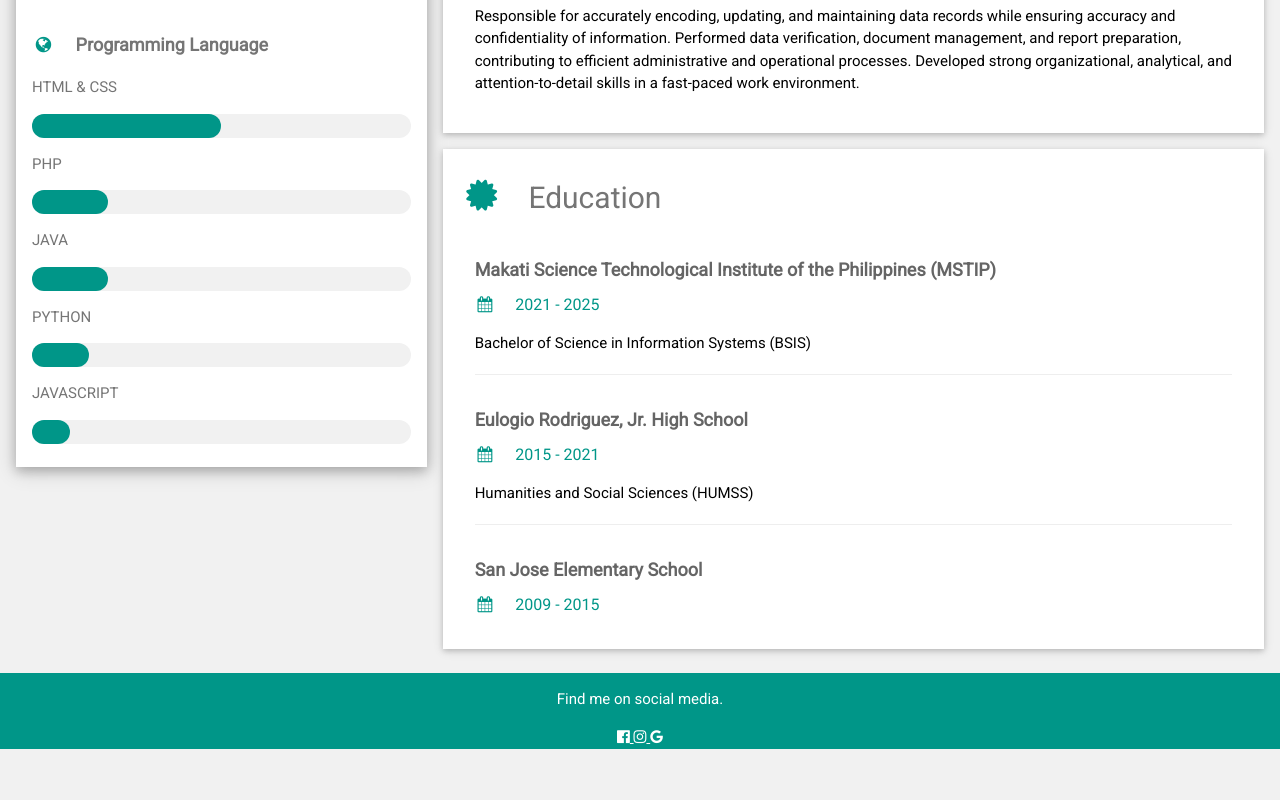
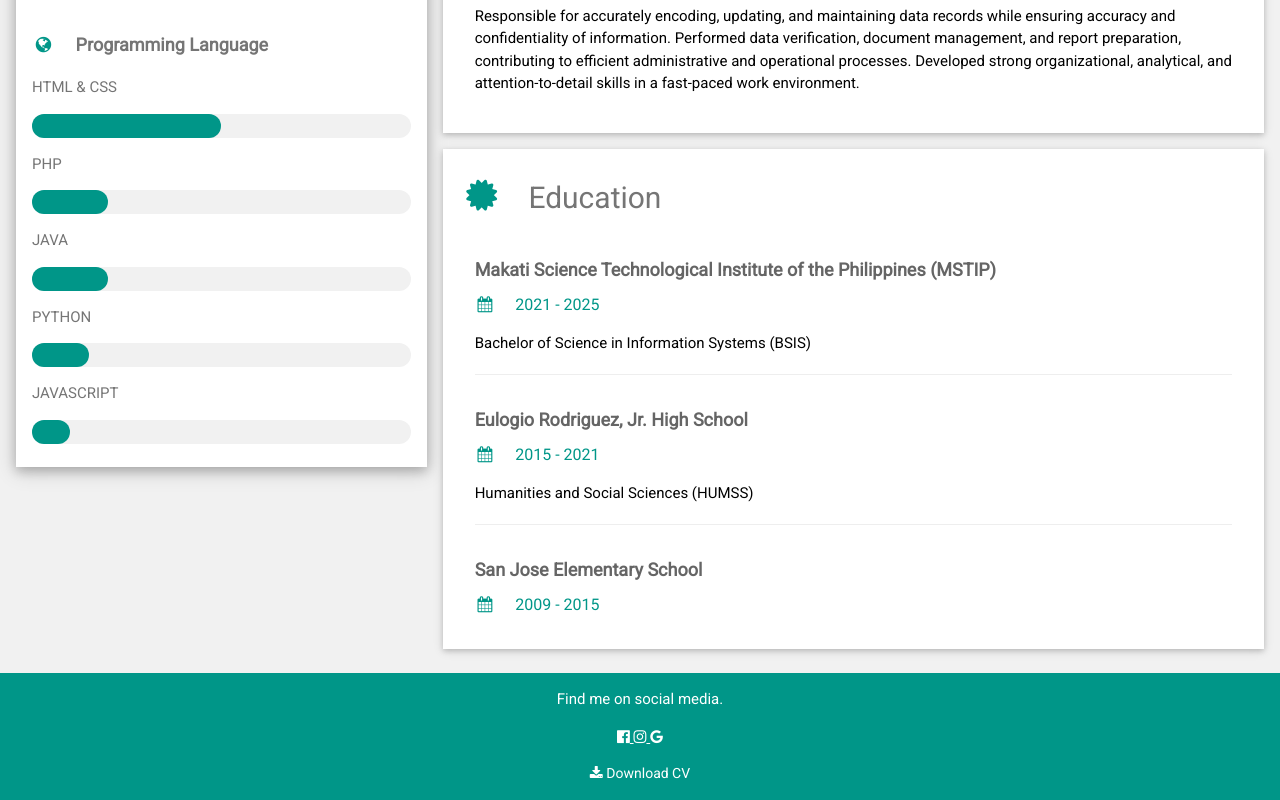
Before and after one commit to wizziekyle/Porfolio_CV, a plain HTML site: page index.html in a window 1280 px wide. Shown: the part 983-1783 px from the top of the page. Before the commit the page ends 1732 px from the top, so only its background shows below. Drawn offline with nearby package versions, Linux system fonts and the light colour scheme.

Commit message:
Update index.html

```diff
--- a/index.html
+++ b/index.html
@@ -344,6 +344,12 @@ Bachelor of Science in Information Systems (BSIS)
 </a>
 
 <br>
+
+ <!-- Download CV Button -->
+<a href="/Porfolio_CV/Kyle_Nicdao_CV.pdf" download="Kyle_Nicdao_CV.pdf" class="w3-text-white w3-hover-opacity" style="text-decoration:none; font-size:14px; display:inline-block; margin:15px 0;">
+<i class="fa fa-download"></i> Download CV </a>
+
+<br>
 </footer>
 
 </body>
```
